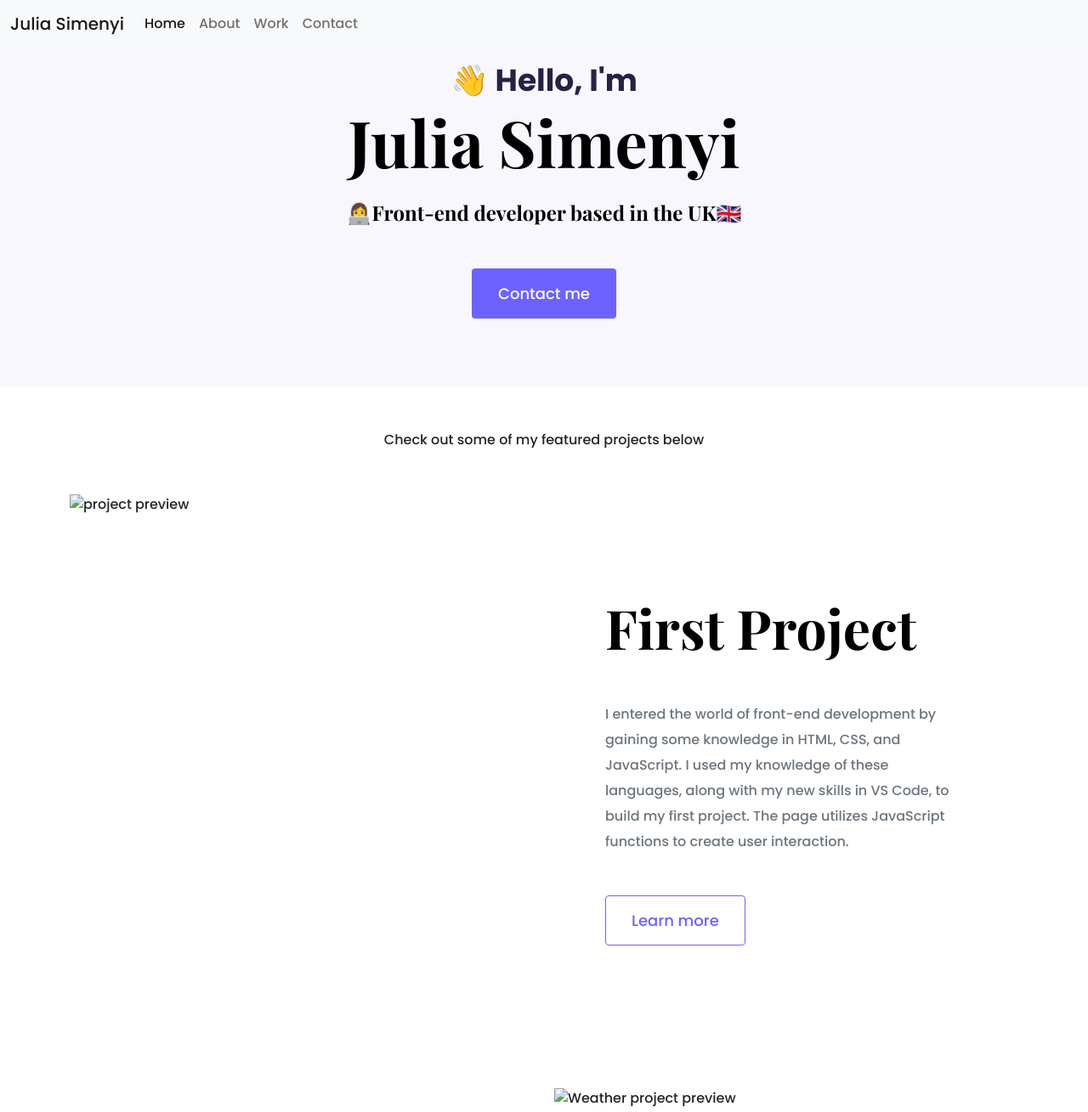
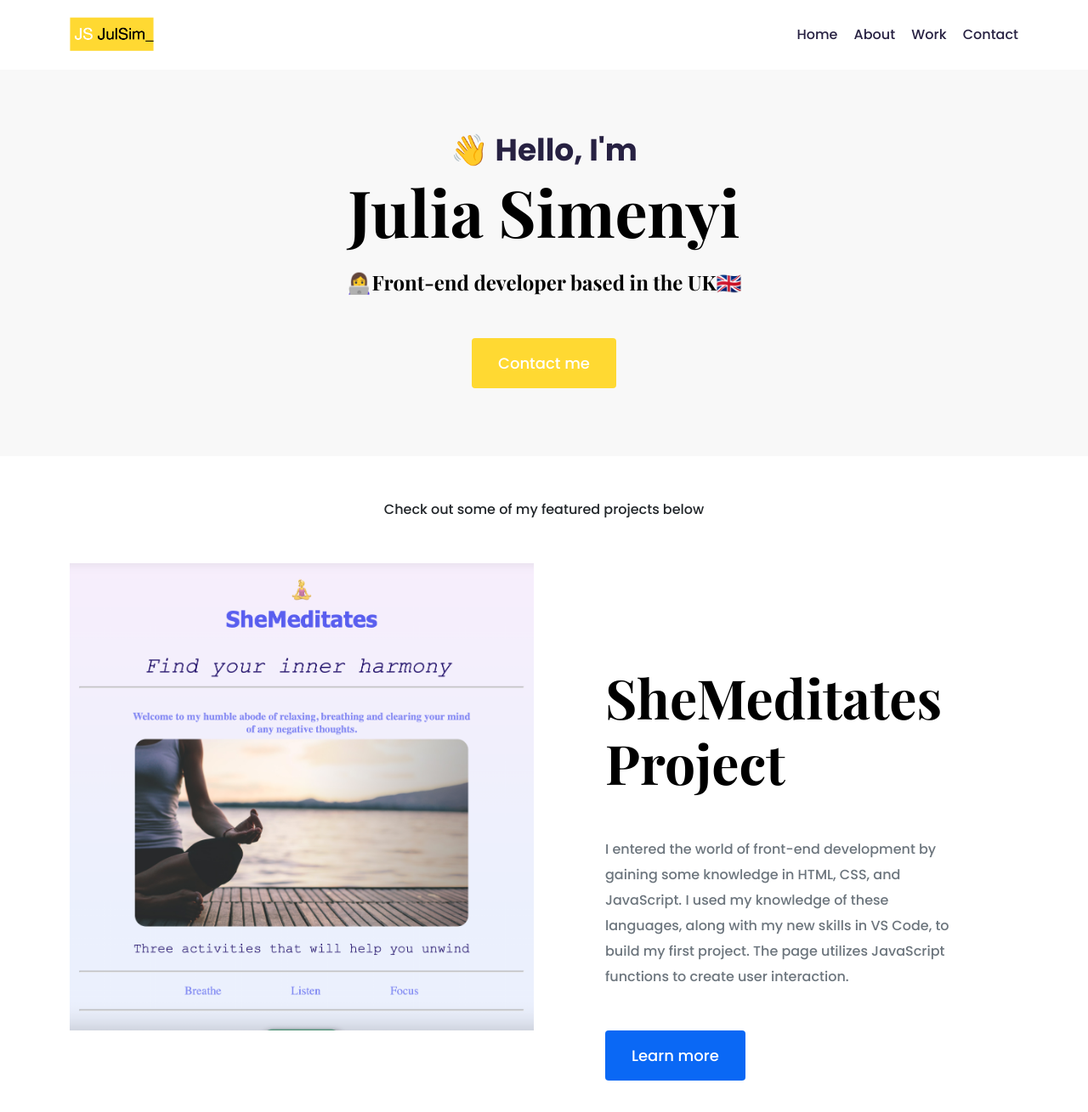
Before and after one commit to julsim2018/JulSim_Portfolio, a plain HTML site: page index.html in a window 1280 px wide. Shown: the top 1309 px of the page at 85% size. Drawn offline with nearby package versions, Linux system fonts and the light colour scheme; a web font is replaced by a local one.

Commit message:
updated nav-bar

```diff
--- a/index.html
+++ b/index.html
@@ -34,42 +34,31 @@
   </head>
   <body>
     <div class="container">
-      <nav class="navbar navbar-expand-lg navbar-light bg-light fixed-top">
-        <div class="container-fluid">
-          <a class="navbar-brand" href="#">Julia Simenyi</a>
-          <button
-            class="navbar-toggler"
-            type="button"
-            data-bs-toggle="collapse"
-            data-bs-target="#navbarNavAltMarkup"
-            aria-controls="navbarNavAltMarkup"
-            aria-expanded="false"
-            aria-label="Toggle navigation"
-          >
-            <span class="navbar-toggler-icon"></span>
-          </button>
-          <div class="collapse navbar-collapse" id="navbarNavAltMarkup">
-            <div class="navbar-nav">
-              <a
-                class="nav-link active"
-                aria-current="page"
-                href="/"
-                title="Homepage"
-              >
-                Home</a
-              >
-              <a class="nav-link" href="/about.html" title="About Julia">
-                About</a
-              >
-              <a class="nav-link" href="/work.html" title="Julia's work">
-                Work</a
-              >
-              <a class="nav-link" href="/contact.html" title="Contact Julia">
-                Contact</a
-              >
-            </div>
-          </div>
-        </div>
+      <nav class="d-flex justify-content-between">
+        <img
+          src="/images/logo.png"
+          class="logo d-none d-md-block"
+          alt="JS-logo"
+        />
+        <img
+          src="/images/logo-small.png"
+          class="logo d-block d-md-none"
+          alt="JS-logo-small"
+        />
+        <ul>
+          <li>
+            <a aria-current="page" href="/" title="Homepage"> Home</a>
+          </li>
+          <li>
+            <a href="/about.html" title="About Julia"> About</a>
+          </li>
+          <li>
+            <a href="/work.html" title="Julia's work"> Work</a>
+          </li>
+          <li>
+            <a href="/contact.html" title="Contact Julia"> Contact</a>
+          </li>
+        </ul>
       </nav>
     </div>
     <div class="hero">
@@ -86,11 +75,15 @@
     <div class="container">
       <div class="row mb-5">
         <div class="col d-none d-lg-block">
-          <img src="#" class="img-fluid" alt="project preview" />
+          <img
+            src="/images/shemeditates.png"
+            class="img-fluid"
+            alt="project preview"
+          />
         </div>
         <div class="col">
           <div class="project-desciption">
-            <h2 class="mb-5">First Project</h2>
+            <h2 class="mb-5">SheMeditates Project</h2>
             <p class="mb-5 text-muted">
               I entered the world of front-end development by gaining some
               knowledge in HTML, CSS, and JavaScript. I used my knowledge of
@@ -98,7 +91,7 @@
               first project. The page utilizes JavaScript functions to create
               user interaction.
             </p>
-            <a href="/work.html" class="btn btn-branding-outline">
+            <a href="/work.html" class="btn btn-branding-lighter">
               Learn more
             </a>
           </div>
@@ -116,18 +109,26 @@
               JavaScript. I combined all of these skills to create a
               fully-functioning weather app.
             </p>
-            <a href="/work.html" class="btn btn-branding-outline">
+            <a href="/work.html" class="btn btn-branding-lighter">
               Learn more
             </a>
           </div>
         </div>
         <div class="col d-none d-lg-block">
-          <img src="#" class="img-fluid" alt="Weather project preview" />
+          <img
+            src="/images/weatherapp.png"
+            class="img-fluid"
+            alt="Weather project preview"
+          />
         </div>
       </div>
       <div class="row">
         <div class="col d-none d-lg-block">
-          <img src="#" class="img-fluid" alt="Tea project preview" />
+          <img
+            src="/images/tea.png"
+            class="img-fluid"
+            alt="Tea project preview"
+          />
         </div>
         <div class="col">
           <div class="project-desciption">
@@ -136,7 +137,7 @@
               I created the Tea Prjocet during my Responsive workshop, making
               sure the page responds to different techincal devices.
             </p>
-            <a href="/work.html" class="btn btn-branding-outline">
+            <a href="/work.html" class="btn btn-branding-lighter">
               Learn more
             </a>
           </div>
--- a/src/style.css
+++ b/src/style.css
@@ -1,6 +1,7 @@
 :root {
-  --branding-color: #6c63ff;
-  --secondary-color: #f9f7fe;
+  --branding-color: #ffd932;
+  --secondary-color: #f8f8f8;
+  --accent-color: #0a68f5;
   --heading-font-family: "Playfair Display", serif;
   --default-font-family: "Poppins", sans-serif;
 }
@@ -115,9 +116,9 @@ p {
   margin: 30px;
 }
 
-.btn-branding-outline {
-  color: var(--branding-color);
-  border: 1px solid var(--branding-color);
+.btn-branding-lighter {
+  color: white;
+  background-color: var(--accent-color);
   border-radius: 4px;
   font-size: 18px;
   text-decoration: none;
@@ -125,9 +126,9 @@ p {
   padding: 15px 30px;
 }
 
-.btn-branding-outline:hover {
+.btn-branding-lighter:hover {
   background: var(--branding-color);
-  color: white;
+  color: var(--accent-color);
 }
 
 .project-desciption {
@@ -191,7 +192,7 @@ footer .email-link:hover {
 
 footer .social-links a {
   margin: 0 20px;
-  color: var(--branding-color);
+  color: var(--accent-color);
   background: var(--secondary-color);
   padding: 10px 14px;
   border-radius: 50%;
```
Also changed, not shown: about.html (+28 -0 lines), contact.html (+28 -0 lines), work.html (+28 -0 lines), images/logo-small.png (added), images/logo.png (added), 2 other files.
